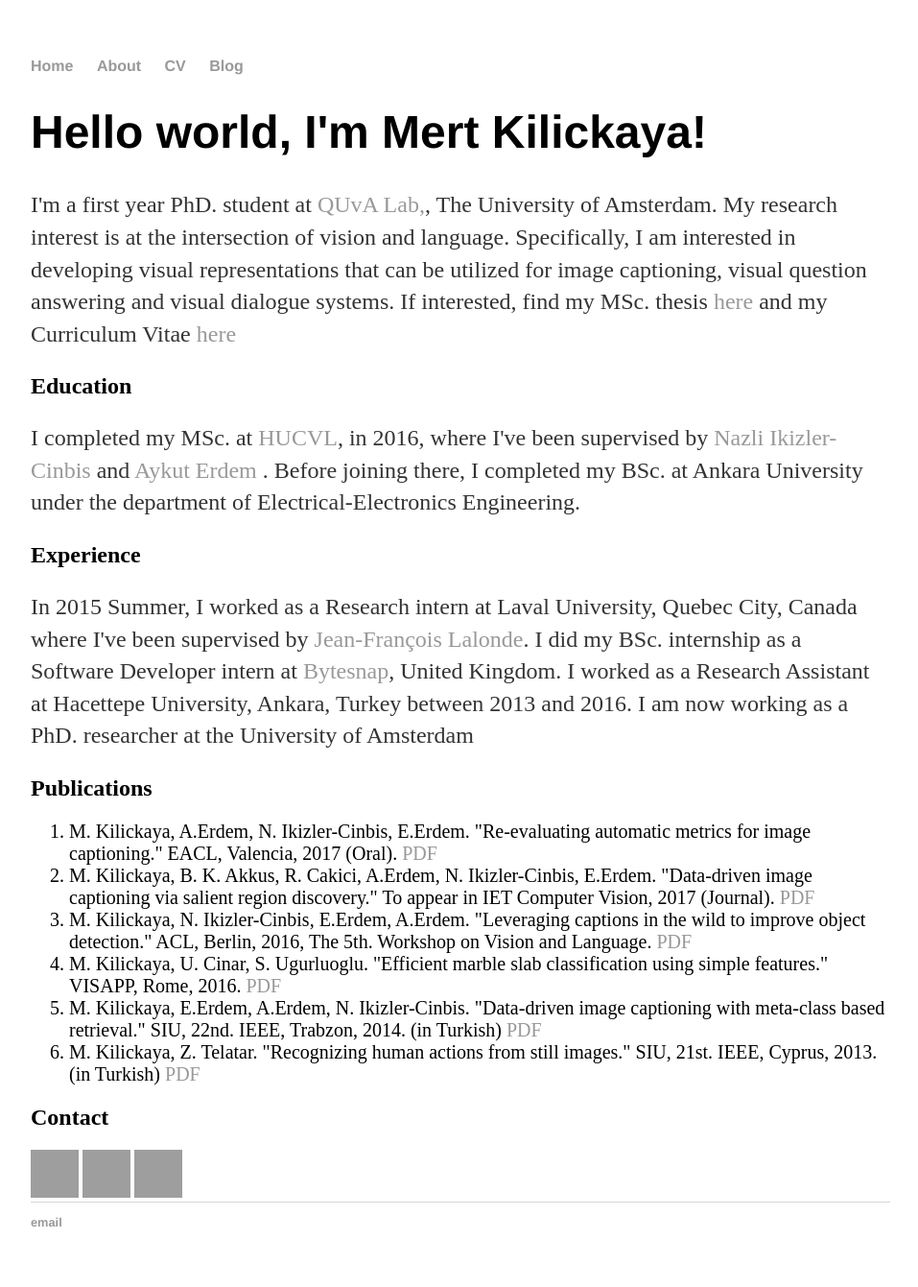
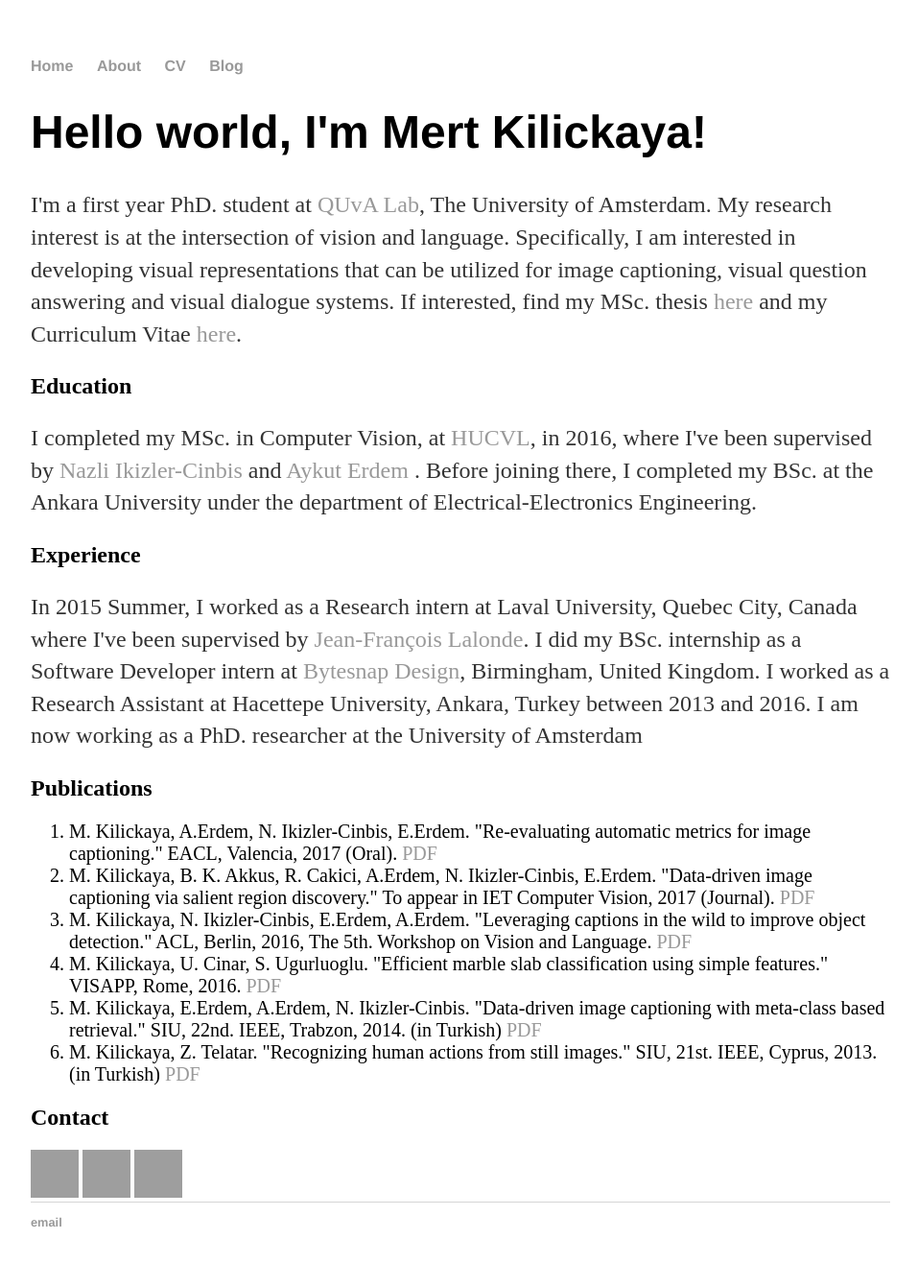
Before and after one commit to kilickaya/kilickaya.github.io, a Jekyll site: the page built from index.html, in a window 1280 px wide. Shown: the whole page at 96% size, without its empty margins (160-1117 px from the left). Built offline with Jekyll 4.4.1, drawn with Linux system fonts in a browser that asks for light colours; grey boxes are pictures that could not be loaded.

Commit message:
Update index.html

```diff
--- a/index.html
+++ b/index.html
@@ -4,13 +4,13 @@
 ---
 <div class="blurb">
 	<h1>Hello world, I'm Mert Kilickaya!</h1>
-	<p>I'm a first year PhD. student at <a href="https://ivi.fnwi.uva.nl/quva/">QUvA Lab,</a>, The University of Amsterdam. My research interest is at the intersection of vision and language. Specifically, I am interested in developing visual representations that can be utilized for image captioning, visual question answering and visual dialogue systems. If interested, find my MSc. thesis <a href="https://www.dropbox.com/s/gmk6m51w5wgfk4w/main.pdf?dl=0">here</a> and my Curriculum Vitae <a href="https://www.dropbox.com/s/tki5ah9z7gx0vbl/CV%20M.%20Kilickaya.pdf?dl=0">here</a> </a></p>
+	<p>I'm a first year PhD. student at <a href="https://ivi.fnwi.uva.nl/quva/">QUvA Lab</a>, The University of Amsterdam. My research interest is at the intersection of vision and language. Specifically, I am interested in developing visual representations that can be utilized for image captioning, visual question answering and visual dialogue systems. If interested, find my MSc. thesis <a href="https://www.dropbox.com/s/gmk6m51w5wgfk4w/main.pdf?dl=0">here</a> and my Curriculum Vitae <a href="https://www.dropbox.com/s/tki5ah9z7gx0vbl/CV%20M.%20Kilickaya.pdf?dl=0">here</a>. </a></p>
 
 	<h2> Education </h2>
-        <p> I completed my MSc. at <a href="https://vision.cs.hacettepe.edu.tr/">HUCVL</a>, in 2016, where I've been supervised by <a href="http://web.cs.hacettepe.edu.tr/~nazli/">Nazli Ikizler-Cinbis</a> and <a href="http://web.cs.hacettepe.edu.tr/~aykut/">Aykut Erdem</a> . Before joining there, I completed my BSc. at Ankara University under the department of Electrical-Electronics Engineering. </p>
+        <p> I completed my MSc. in Computer Vision, at <a href="https://vision.cs.hacettepe.edu.tr/">HUCVL</a>, in 2016, where I've been supervised by <a href="http://web.cs.hacettepe.edu.tr/~nazli/">Nazli Ikizler-Cinbis</a> and <a href="http://web.cs.hacettepe.edu.tr/~aykut/">Aykut Erdem</a> . Before joining there, I completed my BSc. at the Ankara University under the department of Electrical-Electronics Engineering. </p>
 
 	<h2> Experience </h2>
-        <p> In 2015 Summer, I worked as a Research intern at Laval University, Quebec City, Canada where I've been supervised by <a href="http://vision.gel.ulaval.ca/~jflalonde/">Jean-François Lalonde</a>. I did my BSc. internship as a Software Developer intern at <a href="https://vision.cs.hacettepe.edu.tr/">Bytesnap</a>, United Kingdom. I worked as a Research Assistant at Hacettepe University, Ankara, Turkey between 2013 and 2016. I am now working as a PhD. researcher at the University of Amsterdam</p>
+        <p> In 2015 Summer, I worked as a Research intern at Laval University, Quebec City, Canada where I've been supervised by <a href="http://vision.gel.ulaval.ca/~jflalonde/">Jean-François Lalonde</a>. I did my BSc. internship as a Software Developer intern at <a href="http://www.bytesnap.co.uk//">Bytesnap Design</a>, Birmingham, United Kingdom. I worked as a Research Assistant at Hacettepe University, Ankara, Turkey between 2013 and 2016. I am now working as a PhD. researcher at the University of Amsterdam</p>
 
 	<h2>Publications</h2>
 
```
